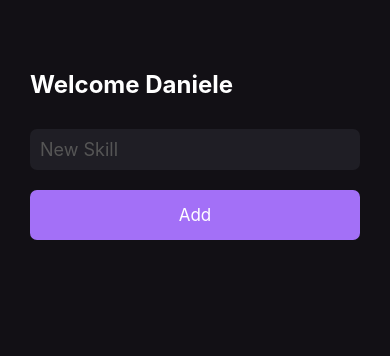
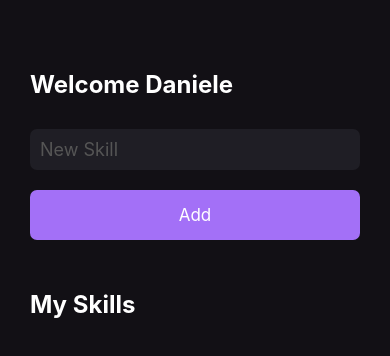
Before and after one commit to Danny-ctrl/mySkills, a React Native app: screen / in a window 390 px wide. Shown: the top 356 px of the page. Built offline with nearby package versions, Linux system fonts and the light colour scheme.

Commit message:
primeira estilização 2

```diff
--- a/src/pages/Home.js
+++ b/src/pages/Home.js
@@ -13,7 +13,9 @@ export function Home() {
   return (
 
     <View style={styles.container}>
-      <Text style={styles.title}>Welcome Daniele</Text>
+      <Text style={styles.title}>
+        Welcome Daniele
+      </Text>
 
       <TextInput
         style={styles.input}
@@ -26,6 +28,10 @@ export function Home() {
       >
         <Text style={styles.buttonText}>Add</Text>
       </TouchableOpacity>
+
+      <Text style={[styles.title, { marginTop: 50 }]}>
+        My Skills
+      </Text>
     </View>
 
   )
```
